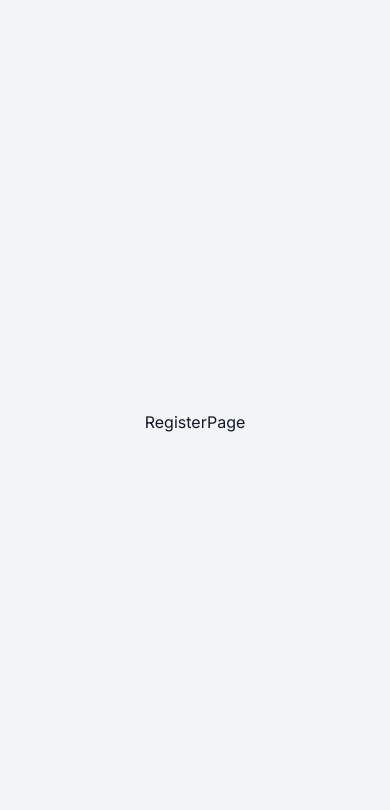
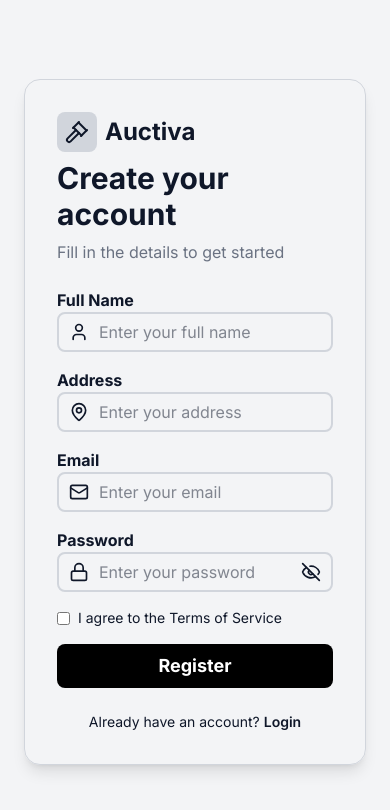
Before and after one commit to phatnguyen975/Auctiva, a React (Vite) app in the folder client/: page /register in a window 390 px wide. Shown: the top 810 px of the page. Built offline with nearby package versions, Linux system fonts and the light colour scheme.

Commit message:
feat: Add register page

```diff
--- /dev/null
+++ b/client/src/components/auth/PasswordStrengthMeter.tsx
@@ -0,0 +1,56 @@
+interface PasswordStrengthMeterProps {
+  password: string;
+}
+
+const PasswordStrengthMeter = ({ password }: PasswordStrengthMeterProps) => {
+  const getStrength = (pass: string): number => {
+    let strength = 0;
+    if (pass.length >= 6) strength++;
+    if (/[a-z]/.test(pass) && /[A-Z]/.test(pass)) strength++;
+    if (/\d/.test(pass)) strength++;
+    if (/[^a-zA-Z\d]/.test(pass)) strength++;
+    return strength;
+  };
+
+  const getColor = (strength: number): string => {
+    if (strength === 0) return "bg-red-500";
+    if (strength === 1) return "bg-red-400";
+    if (strength === 2) return "bg-yellow-500";
+    if (strength === 3) return "bg-yellow-400";
+    return "bg-green-500";
+  };
+
+  const getStrengthText = (strength: number): string => {
+    if (strength === 0) return "Very Weak";
+    if (strength === 1) return "Weak";
+    if (strength === 2) return "Fair";
+    if (strength === 3) return "Good";
+    return "Strong";
+  };
+
+  const strength = getStrength(password);
+
+  return (
+    <div className="mt-2">
+      <div className="flex justify-between items-center mb-1">
+        <span className="text-xs text-gray-700">Use uppercase, lowercase, numbers & symbols</span>
+        <span className="text-xs text-gray-700">
+          {getStrengthText(strength)}
+        </span>
+      </div>
+
+      <div className="flex space-x-1">
+        {[...Array(4)].map((_, index) => (
+          <div
+            key={index}
+            className={`h-1 w-1/4 rounded-full transition-colors duration-300 ${
+              index < strength ? getColor(strength) : "bg-gray-400"
+            }`}
+          />
+        ))}
+      </div>
+    </div>
+  );
+};
+
+export default PasswordStrengthMeter;
--- a/client/src/pages/auth/RegisterPage.tsx
+++ b/client/src/pages/auth/RegisterPage.tsx
@@ -1,6 +1,145 @@
+import { useState, type FormEvent } from "react";
+import { Link, useNavigate } from "react-router-dom";
+import { Gavel, Lock, Mail, MapPin, User } from "lucide-react";
+import toast from "react-hot-toast";
+import Input from "../../components/ui/Input";
+import PasswordStrengthMeter from "../../components/auth/PasswordStrengthMeter";
+
 const RegisterPage = () => {
+  const [formData, setFormData] = useState({
+    fullName: "",
+    address: "",
+    email: "",
+    password: "",
+  });
+
+  const navigate = useNavigate();
+
+  const handleLogin = async (e: FormEvent<HTMLFormElement>) => {
+    e.preventDefault();
+    alert(formData.email + " " + formData.password);
+    navigate("/");
+    toast.success("Logged in successfully");
+  };
+
   return (
-    <div>RegisterPage</div>
+    <div className="w-full max-w-lg p-6">
+      <div className="flex gap-6 flex-col border border-gray-300 rounded-2xl shadow-lg p-8">
+        {/* Title */}
+        <div className="flex flex-col gap-2">
+          <button
+            className="flex items-center gap-2 lg:hidden cursor-pointer"
+            onClick={() => navigate("/")}
+          >
+            <div className="bg-gray-300 rounded-lg p-2">
+              <Gavel className="h-6 w-6 text-primary-foreground" />
+            </div>
+            <span className="text-2xl font-bold text-primary">Auctiva</span>
+          </button>
+          <h2 className="text-3xl font-bold">Create your account</h2>
+          <p className="text-gray-500">Fill in the details to get started</p>
+        </div>
+
+        {/* Login Form */}
+        <form className="flex flex-col gap-4" onSubmit={handleLogin}>
+          {/* Full Name */}
+          <div>
+            <label htmlFor="fullname" className="font-bold">
+              Full Name
+            </label>
+            <Input
+              icon={User}
+              type="text"
+              id="fullname"
+              placeholder="Enter your full name"
+              value={formData.fullName}
+              onChange={(e) =>
+                setFormData({ ...formData, fullName: e.target.value })
+              }
+              required
+            />
+          </div>
+
+          {/* Address */}
+          <div>
+            <label htmlFor="address" className="font-bold">
+              Address
+            </label>
+            <Input
+              icon={MapPin}
+              type="text"
+              id="address"
+              placeholder="Enter your address"
+              value={formData.address}
+              onChange={(e) =>
+                setFormData({ ...formData, address: e.target.value })
+              }
+              required
+            />
+          </div>
+
+          {/* Email */}
+          <div>
+            <label htmlFor="email" className="font-bold">
+              Email
+            </label>
+            <Input
+              icon={Mail}
+              type="email"
+              id="email"
+              placeholder="Enter your email"
+              value={formData.email}
+              onChange={(e) =>
+                setFormData({ ...formData, email: e.target.value })
+              }
+              required
+            />
+          </div>
+
+          {/* Password */}
+          <div>
+            <label htmlFor="password" className="font-bold">
+              Password
+            </label>
+            <Input
+              icon={Lock}
+              type="password"
+              id="password"
+              placeholder="Enter your password"
+              value={formData.password}
+              onChange={(e) =>
+                setFormData({ ...formData, password: e.target.value })
+              }
+              required
+            />
+            {formData.password && <PasswordStrengthMeter password={formData.password} />}
+          </div>
+
+          {/* Terms Checkbox */}
+          <div className="flex gap-2 items-center">
+            <input id="terms" type="checkbox" className="cursor-pointer accent-gray-600" required />
+            <label htmlFor="terms" className="text-sm cursor-pointer">
+              I agree to the <span className="hover:underline">Terms of Service</span>
+            </label>
+          </div>
+
+          <button
+            type="submit"
+            className="w-full py-2 px-4 text-white font-bold text-lg bg-black hover:bg-black/85 rounded-lg cursor-pointer disabled:cursor-not-allowed"
+          >
+            Register
+          </button>
+        </form>
+
+        {/* Login Link */}
+        <div className="text-center text-sm">
+          <span>Already have an account? </span>
+          <Link to="/login" className="font-semibold hover:underline">
+            Login
+          </Link>
+        </div>
+      </div>
+    </div>
   );
 };
 
```
